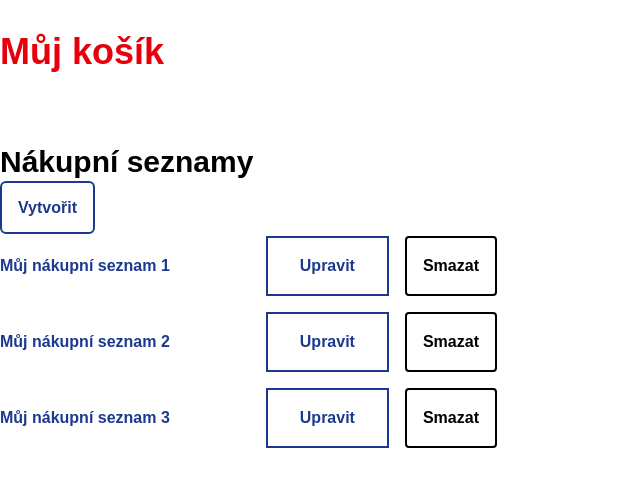
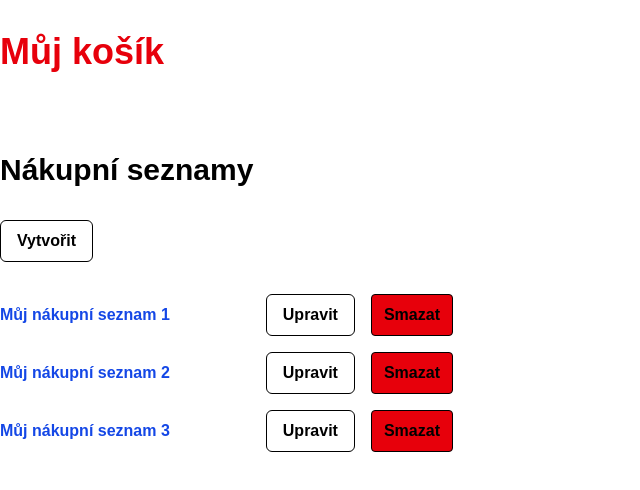
Before and after one commit to JGCZE/shopping_list, a Next.js app: page / in a window 1280 px wide. Shown: the top 490 px of the page, without its empty margins (0-640 px from the left). Built offline with nearby package versions, Linux system fonts and the light colour scheme.

Commit message:
css update, all pages, btn component made as universal

```diff
--- a/app/editList/[id]/page.tsx
+++ b/app/editList/[id]/page.tsx
@@ -1,9 +1,35 @@
-import React from 'react'
+import Button from "@/components/ui/Button";
+import { EButtonVariant } from "@/lib/enums";
+import Link from "next/link";
+import React from "react";
 
 const EditList = ({}) => {
   return (
-    <div>EditList</div>
-  )
-}
+    <div className="container">
+      <h2>Úprava seznamu</h2>
 
-export default EditList
+      <div>
+        <form>
+          <label htmlFor="listName" className="mr-4">
+            Název
+          </label>
+          <input type="text" id="listName" name="listName" />
+
+          <div className="flex gap-4 mt-8">
+            <Button type="submit" variant={EButtonVariant.PRIMARY}>
+              upravit
+            </Button>
+
+            <Button type="submit" variant={EButtonVariant.DELETE}>
+              smazat
+            </Button>
+          </div>
+        </form>
+      </div>
+
+      <Link href="/">Zpět na hlavní stránku</Link>
+    </div>
+  );
+};
+
+export default EditList;
--- a/app/globals.css
+++ b/app/globals.css
@@ -21,13 +21,18 @@
   }
 }
 
+.container {
+  display: flex;
+  flex-direction: column;
+  gap: 16px;
+}
+
 body {
   font-family: Arial, Helvetica, sans-serif;
 }
 
 a {
-  @apply text-blue-900 font-bold;
-  @apply hover:text-blue-900 active:text-blue-900 visited:text-violet-900;
+  @apply text-black font-bold;
 }
 
 button:hover,
@@ -36,8 +41,8 @@ a:hover {
 }
 
 button {
-  padding: 16px;
-  border: solid 2px;
+  padding: 8px 12px;
+  border: solid 1px;
   cursor: pointer;
   font-weight: 600;
   border-radius: var(--border-radius);
--- a/app/list/[id]/page.tsx
+++ b/app/list/[id]/page.tsx
@@ -1,19 +1,24 @@
-import Items from '@/components/List/Items'
-import Link from 'next/link'
-import React from 'react'
+import Items from "@/components/List/Items";
+import Button from "@/components/ui/Button";
+import { EButtonVariant } from "@/lib/enums";
+import Link from "next/link";
+import React from "react";
 
 const List = () => {
   return (
-    <div>
+    <div className="flex flex-col gap-4">
       <h2>Položky seznamu</h2>
-      <input type="text" />
-      <button>Přidat</button>
+
+      <form action="">
+        <input type="text" />
+        <Button variant={EButtonVariant.PRIMARY}>Přidat</Button>
+      </form>
 
       <Items />
 
-      <Link href="/"> Zpět na hlavní stránku</Link>
+      <Link href="/">Zpět na hlavní stránku</Link>
     </div>
-  )
-}
+  );
+};
 
-export default List
+export default List;
--- a/app/newList/page.tsx
+++ b/app/newList/page.tsx
@@ -1,8 +1,11 @@
+import Button from "@/components/ui/Button";
+import { EButtonVariant } from "@/lib/enums";
 import Link from "next/link";
 import React from "react";
 
 const NewList = () => {
-  return <div className="flex flex-col gap-6">
+  return (
+    <div className="container">
       <h2>Vytvoření nového seznamu</h2>
 
       <div className="flex items-center gap-4">
@@ -10,11 +13,13 @@ const NewList = () => {
         <input type="text" />
       </div>
 
-    <div className="mt-12 flex items-center gap-4">
-      <button>Vytvořit</button>
-      <Link href="/" className="border-2 px-4 py-4 rounded-md">Zpět na hlavní stránku</Link>
+      <div className="mt-12 flex flex-col gap-4">
+        <Button variant={EButtonVariant.PRIMARY}>Vytvořit</Button>
       </div>
-  </div>;
+
+      <Link href="/">Zpět na hlavní stránku</Link>
+    </div>
+  );
 };
 
 export default NewList;
--- a/components/HomePage/components/List.tsx
+++ b/components/HomePage/ItemsList.tsx
@@ -1,5 +1,7 @@
 import Link from "next/link";
 import React from "react";
+import Button from "../ui/Button";
+import { EButtonVariant } from "@/lib/enums";
 
 export type TList = {
   id: number;
@@ -11,7 +13,7 @@ interface IProps {
   mockLists: Array<TList>;
 }
 
-export const List = ({}: IProps) => {
+export const ItemsList = ({}: IProps) => {
   const mockLists: Array<TList> = [
     { id: 1, name: "Můj nákupní seznam 1", link: "/list/1" },
     { id: 2, name: "Můj nákupní seznam 2", link: "/list/2" },
@@ -22,16 +24,19 @@ export const List = ({}: IProps) => {
     <div>
       {mockLists?.map((item) => (
         <div key={item.id} className="my-4 flex items-center gap-24">
-          <Link href={item.link} className="">
+          <Link href={item.link} className="!text-blue-700">
             {item.name}
           </Link>
 
           <div className="flex items-center justify-end gap-4">
-              <Link href={`/editList/${item.id}`} className="border-2 px-8 py-4">
-                Upravit
-              </Link>
+            <Link
+              href={`/editList/${item.id}`}
+              className="border-1 px-4 rounded-md py-2"
+            >
+              Upravit
+            </Link>
 
-            <button className="">Smazat</button>
+            <Button variant={EButtonVariant.DELETE}>Smazat</Button>
           </div>
         </div>
       ))}
--- a/components/HomePage/ShoppingList.tsx
+++ b/components/HomePage/ShoppingList.tsx
@@ -1,20 +1,18 @@
 import Link from "next/link";
 import React from "react";
-import { List } from "./components/List";
+import { ItemsList } from "./ItemsList";
 
 const ShoppingList = () => {
   return (
-    <>
+    <div className="container">
       <h2>Nákupní seznamy</h2>
-      <Link
-        href="/newList"
-        className="border-2 px-4 py-4 rounded-md"
-      >
+
+      <Link href="/newList" className="border-1 px-4 rounded-md py-2 w-min ">
         Vytvořit
       </Link>
 
-      <List />
-    </>
+      <ItemsList />
+    </div>
   );
 };
 
--- a/components/List/Items.tsx
+++ b/components/List/Items.tsx
@@ -1,4 +1,6 @@
-import React from 'react'
+import { EButtonVariant } from "@/lib/enums";
+import React from "react";
+import Button from "../ui/Button";
 
 const mockItems = [
   { id: 1, name: "Rohlíky", amount: 2 },
@@ -10,16 +12,19 @@ const Items = ({ items }: { items: Array<Item> }) => {
   return (
     <div>
       {mockItems?.map((item) => (
-        <div key={item.id} className="my-4 flex items-center gap-24">
-          <span className="">{item.name} ({item.amount})</span>
-          <div>
-            <button className="">Smazat</button>
-            <button className="border-2 px-8 py-4">Upravit</button>
+        <div key={item.id} className="my-4 flex justify-between gap-24 w-1/2">
+          <span className="">
+            {item.name} ({item.amount})
+          </span>
+
+          <div className="flex gap-4">
+            <Button variant={EButtonVariant.PRIMARY}>Upravit</Button>
+            <Button variant={EButtonVariant.DELETE}>Smazat</Button>
           </div>
         </div>
       ))}
     </div>
-  )
-}
+  );
+};
 
-export default Items
+export default Items;
--- a/components/ui/Button.tsx
+++ b/components/ui/Button.tsx
@@ -1,10 +1,20 @@
-/* import React from "react";
+import { EButtonVariant } from "@/lib/enums";
+import { clsx } from "clsx";
+import React from "react";
 
-const Button = ({ children }: { children: React.ReactNode }) => (
-  <button className="border-2 px-10 py-4 font-bold cursor-pointer">
+interface IButtonProps {
+  children: React.ReactNode;
+  variant: EButtonVariant;
+  type?: "button" | "submit";
+}
+
+const Button = ({ children, variant, type = "button" }: IButtonProps) => (
+  <button
+    type={type}
+    className={clsx(variant === EButtonVariant.DELETE && "bg-red-600")}
+  >
     {children}
   </button>
 );
 
 export default Button;
- */
--- /dev/null
+++ b/lib/enums.ts
@@ -0,0 +1,4 @@
+export enum EButtonVariant {
+  PRIMARY = "primary",
+  DELETE = "delete",
+}
```
Also changed, not shown: package.json (+7 -6 lines), 1 other file (tests, documents, lock files or other folders). Lines whose indentation alone changed are shown as unchanged.
